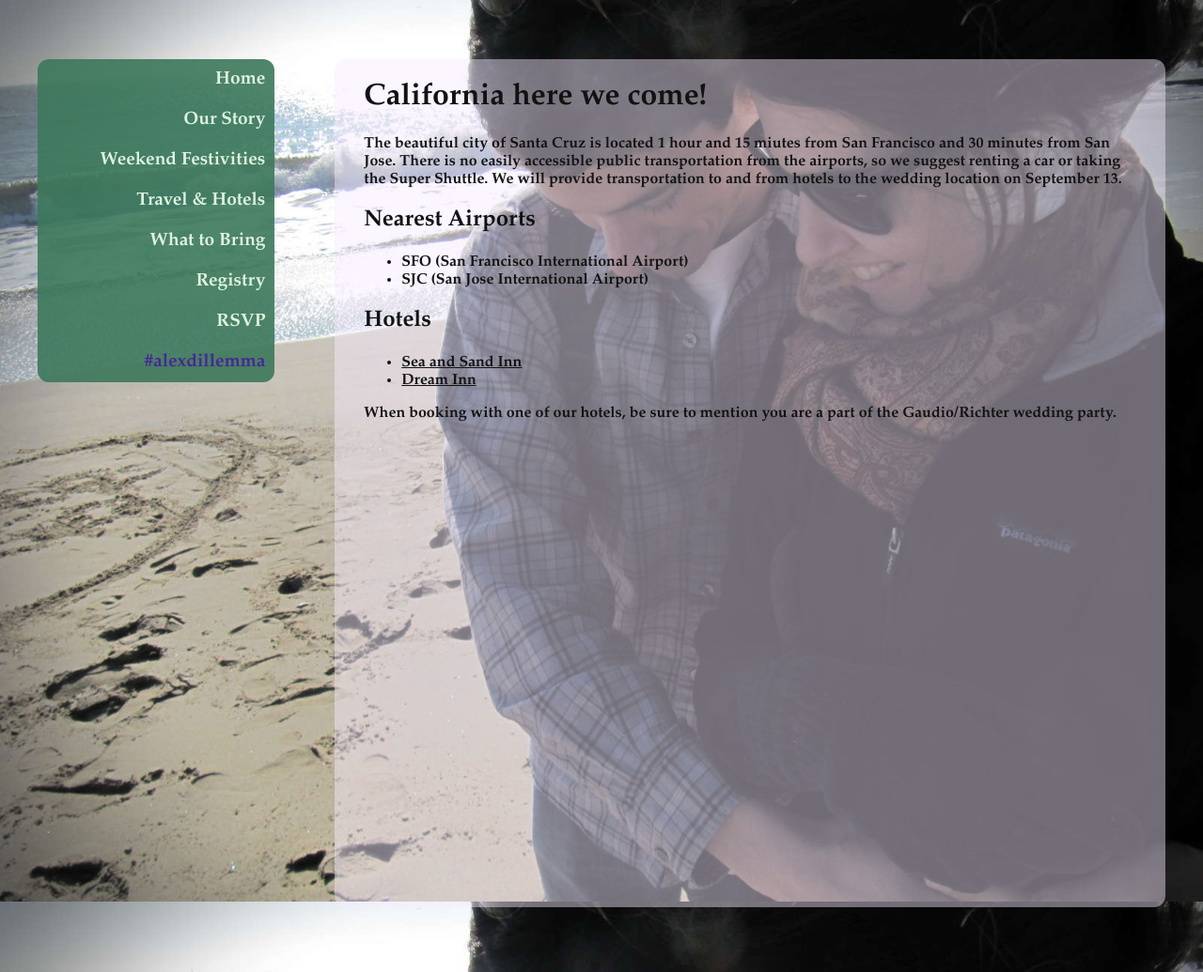
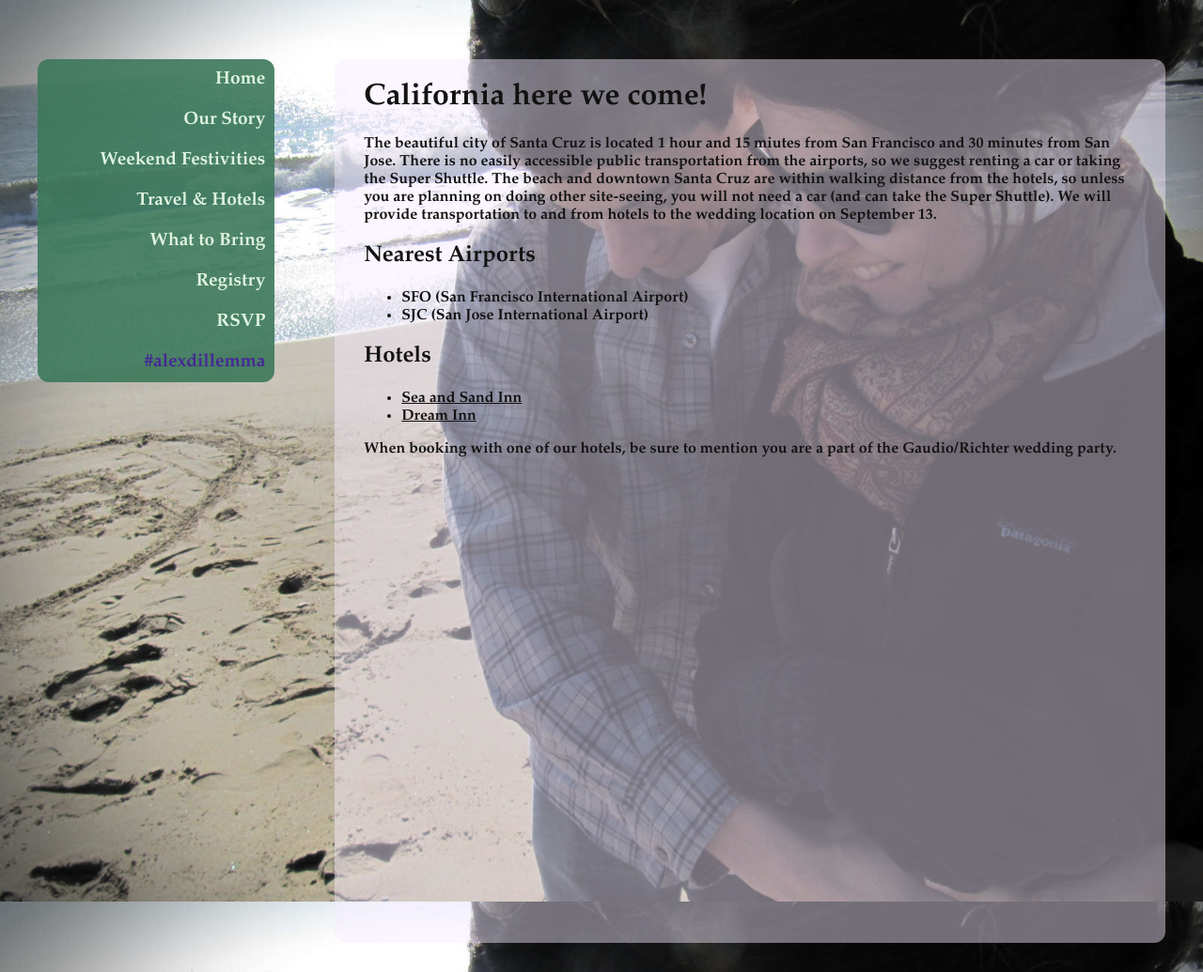
Before and after one commit to adgaudio/wedding, a Jekyll site: the page built from information.md, in a window 1280 px wide. Shown: the whole page at 94% size. Built offline with Jekyll 4.4.1, drawn with Linux system fonts in a browser that asks for light colours; Markdown is read by kramdown in place of the engine named in the settings.

Commit message:
Update information.md

```diff
--- a/information.md
+++ b/information.md
@@ -23,7 +23,7 @@
 California here we come!
 =====
 
-The beautiful city of Santa Cruz is located 1 hour and 15 miutes from San Francisco and 30 minutes from San Jose.  There is no easily accessible public transportation from the airports, so we suggest renting a car or taking the Super Shuttle. We will provide transportation to and from hotels to the wedding location on September 13.
+The beautiful city of Santa Cruz is located 1 hour and 15 miutes from San Francisco and 30 minutes from San Jose.  There is no easily accessible public transportation from the airports, so we suggest renting a car or taking the Super Shuttle. The beach and downtown Santa Cruz are within walking distance from the hotels, so unless you are planning on doing other site-seeing, you will not need a car (and can take the Super Shuttle). We will provide transportation to and from hotels to the wedding location on September 13.
 
 Nearest Airports
 -----
```
